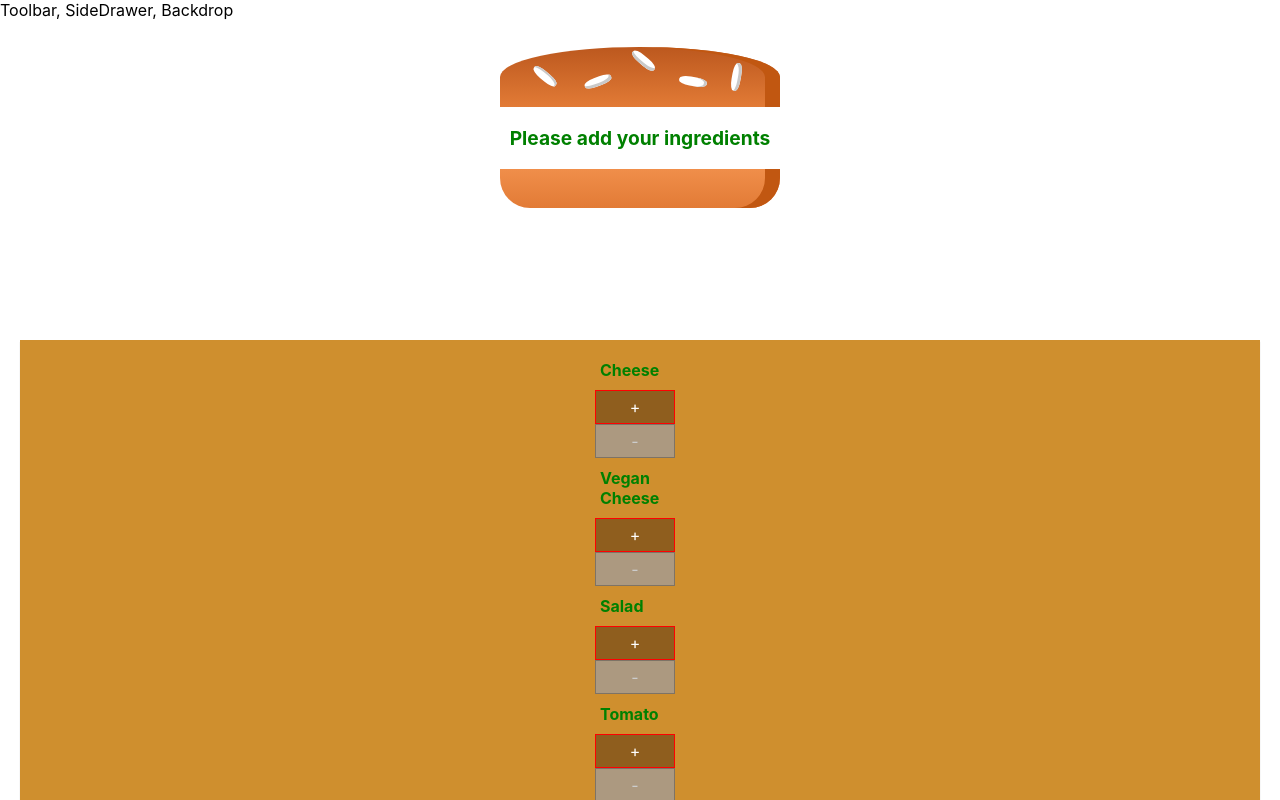
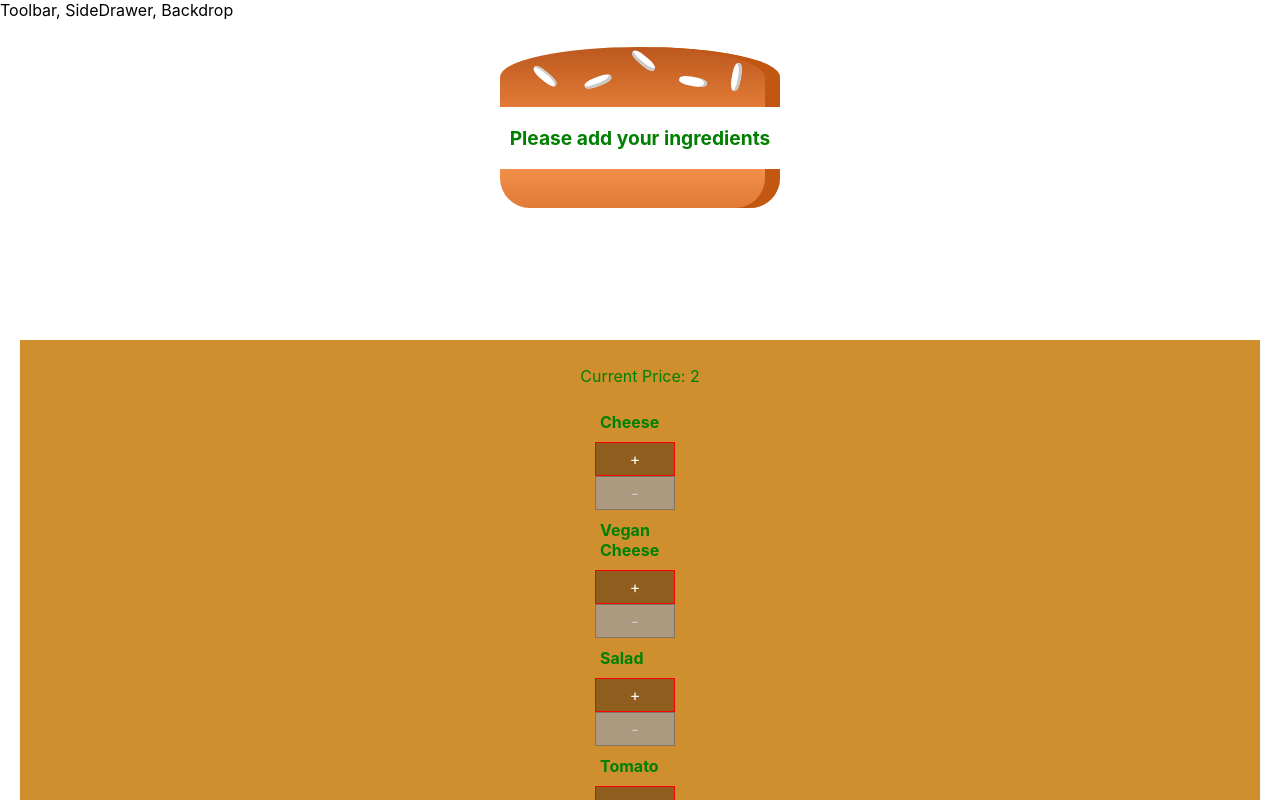
Before and after one commit to emilyjspencer/Burger-Continued, a React (Create React App) app: page / in a window 1280 px wide. Shown: the top 800 px of the page. Built offline with nearby package versions, Linux system fonts and the light colour scheme.

Commit message:
Outputs the current price

```diff
--- a/src/components/Burger/Selection/Selection.js
+++ b/src/components/Burger/Selection/Selection.js
@@ -21,7 +21,7 @@ const controls = [
 const selection = (props) => (
 
      <div className="Selection">
-
+         <p>Current Price: {props.price}</p>
          {controls.map(control => {
              return (
              <Control
--- a/src/containers/BurgerBuilder/BurgerBuilder.js
+++ b/src/containers/BurgerBuilder/BurgerBuilder.js
@@ -91,6 +91,7 @@ class BurgerBuilder extends Component {
           ingredientAdded={this.addIngredientsHandler}
           ingredientRemoved={this.removeIngredientsHandler}
           disabled={disabledInfo}
+          price={this.state.totalPrice}
           />
         </div>
       </aux>
```
